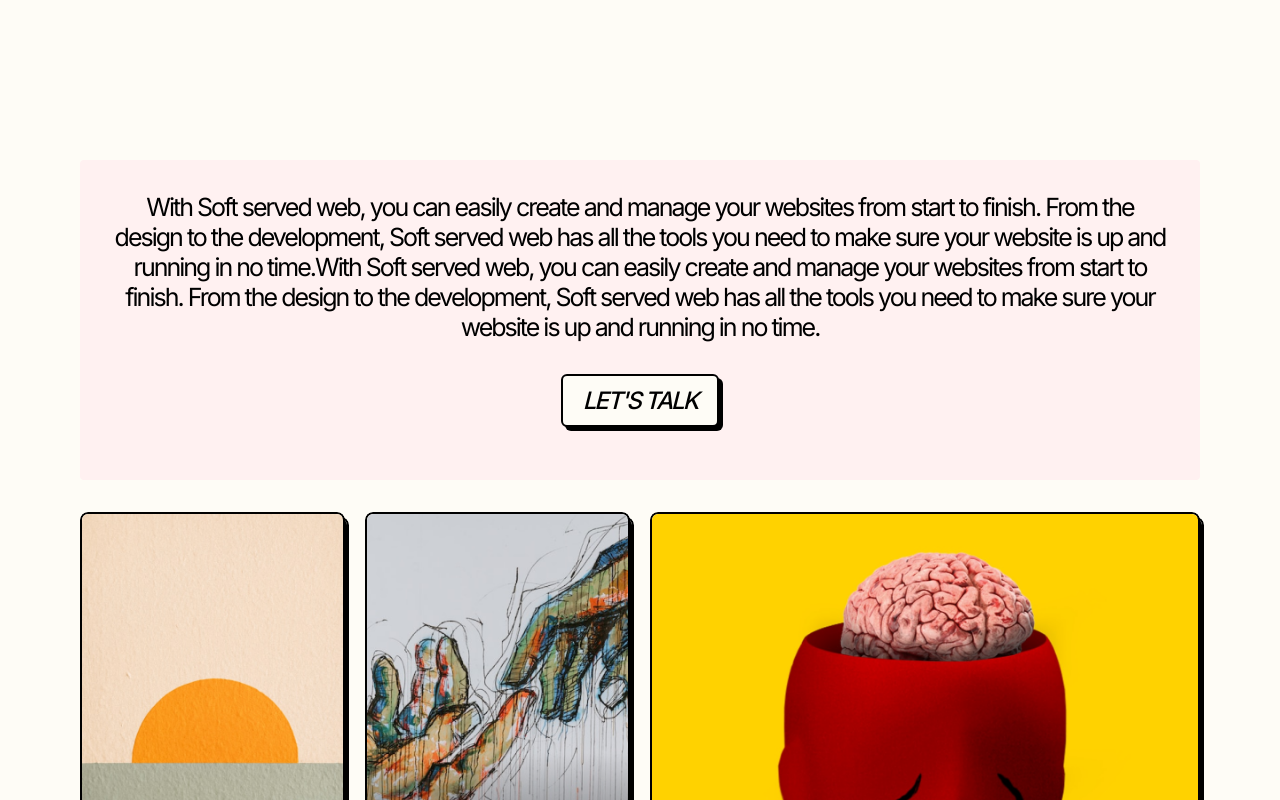
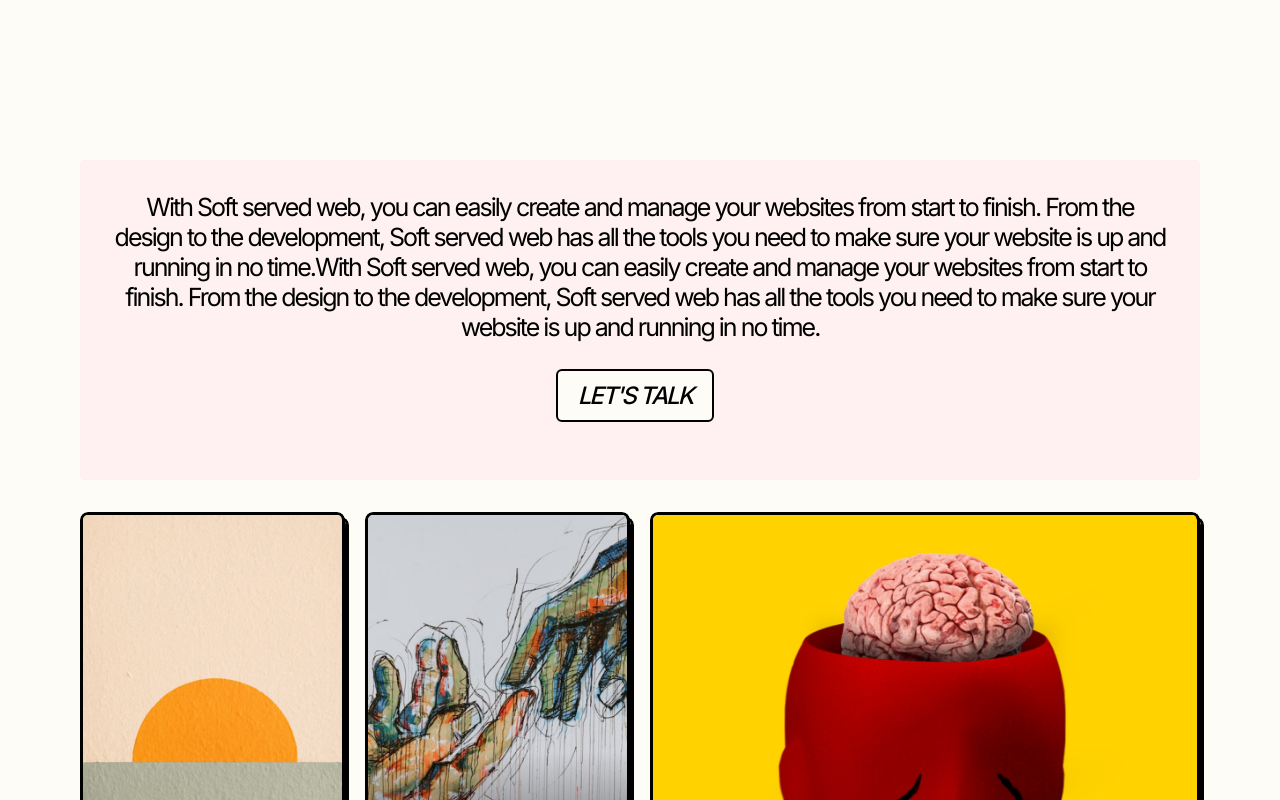
Before and after one commit to aswnss-m/softservedweb, a React (Vite) app: page / in a window 1280 px wide. In both pictures the pointer is over the button "LET'S TALK". Shown: the part 720-1520 px from the top of the page. Built offline with nearby package versions, Linux system fonts and the light colour scheme.

Commit message:
minor animations added

```diff
--- a/src/Components/About/About.css
+++ b/src/Components/About/About.css
@@ -33,6 +33,7 @@
     border: 2px solid #000000;
     box-shadow: 4px 4px 0px #000000;
     border-radius: 6px;
+
 }
 .myButton h4{
 
@@ -43,6 +44,16 @@
     font-size: 24px;
     letter-spacing:var(--letter-spacing-m);
     text-transform: uppercase;
+}
+.myButton{
+    transition: all 0.5s ease-out ;
+    cursor: pointer;
+}
+.myButton:hover{
+
+    transform: translateY(-5px) translateX(-5px);
+    transition: all 0.5s ease-out ;
+    box-shadow: none;
 }
 @media only screen and (max-width:1920px) {}
 
--- a/src/Components/Projects/Projects.css
+++ b/src/Components/Projects/Projects.css
@@ -30,7 +30,7 @@
     width: 100%;
     overflow: hidden;
     border-radius: 8px;
-    border: 2.5px solid #000000;
+    border: 3px solid #000000;
 
 }
 
@@ -52,8 +52,9 @@
 }
 .box:hover {
     /* filter: blur(3px); */
-    transform: translateY(-5px) translateX(-5px);
+    transform: translateY(-3px) translateX(-3px);
     transition: all 0.5s ease-out ;
+    filter: none;
     /* transition: filter 0.5s ease-in-out; */
 
 }
```
